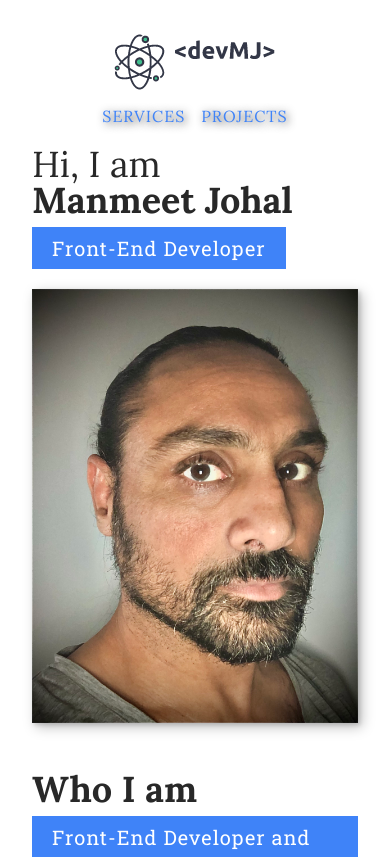
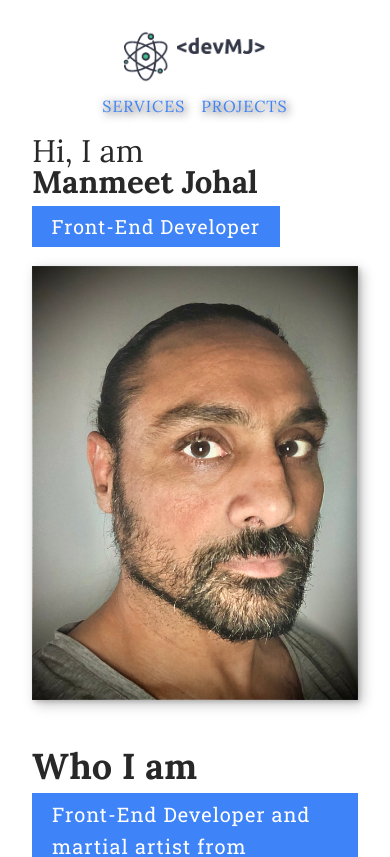
Before and after one commit to mjlearn13/portfolio, a React (Vite) app: page / in a window 390 px wide. Shown: the top 857 px of the page. Built offline with nearby package versions, Linux system fonts and the light colour scheme.

Commit message:
adjust small screen text size responsivness

```diff
--- a/src/index.css
+++ b/src/index.css
@@ -650,6 +650,7 @@ nav a:hover {
 
     .logo {
         margin-right: 0;
+        width: 40vw;
     }
 
     section {
@@ -657,11 +658,11 @@ nav a:hover {
     }
 
     .intro h1 {
-        font-size: var(--fs-h2) ;
+        font-size: 8vw ;
     }
 
     .intro p {
-        font-size: var(--fs-h3);
+        font-size: 5vw;
     }
 
     .back-button {
```
